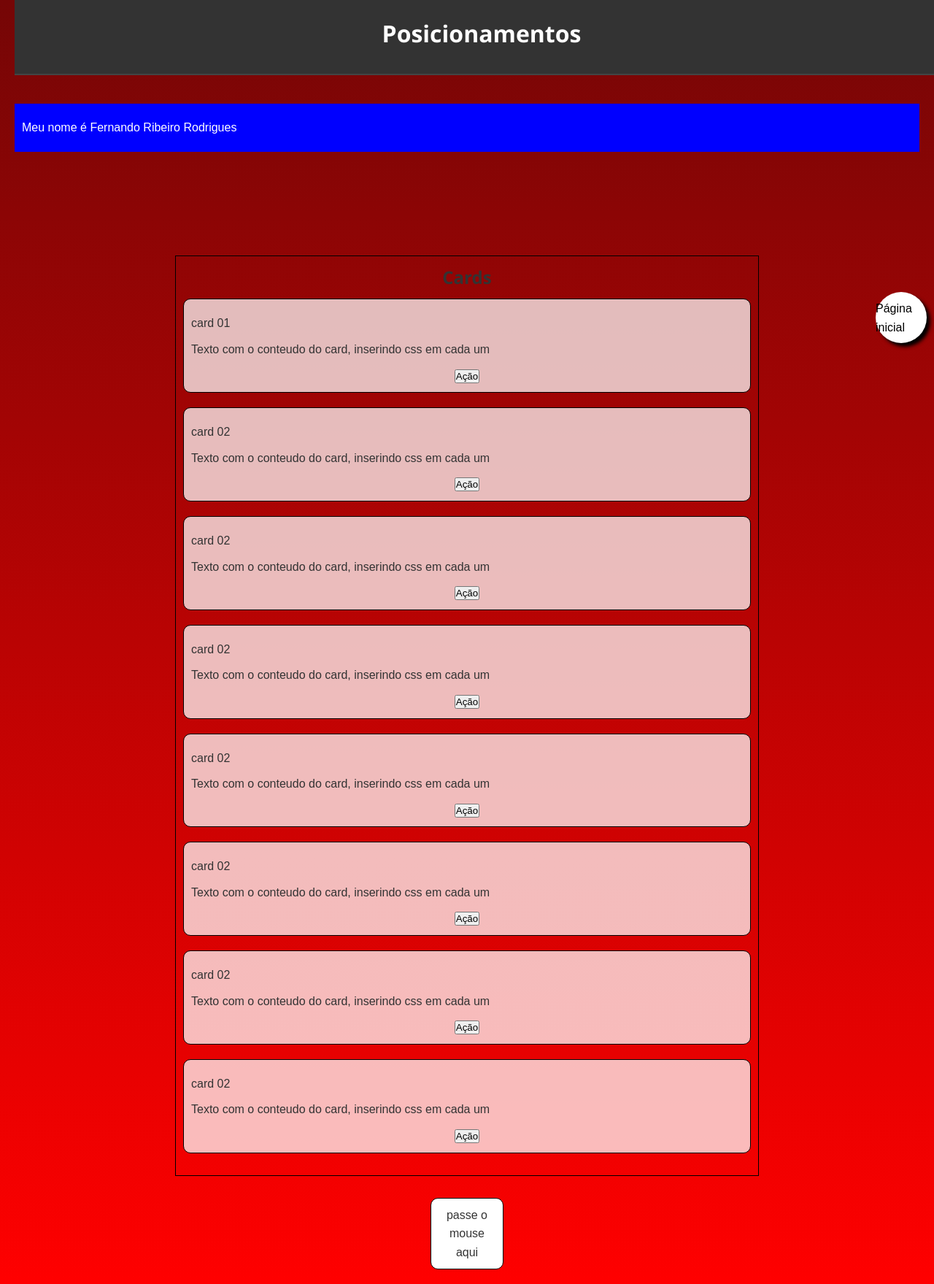
After one commit to fernandodevpythonn/aula01-mod02, a Flask app: page /positions in a window 1280 px wide. The commit adds this page. Shown: the whole page at 73% size. Run offline with Flask 3, Linux system fonts and the light colour scheme.

Commit message:
feat: finaliza exercicio01

```diff
--- a/exercicio01/controllers/html_basico_controller.py
+++ b/exercicio01/controllers/html_basico_controller.py
@@ -4,8 +4,11 @@ from flask import render_template
 class HtmlBasico(BaseController):
     def __init__(self,app):
         self.rotas = [
-            ('/','home',self.pagina_home)
+            ('/positions','positions',self.pagina_positions),
+            ('/','home',self.pagina_inicial)
         ]
         super().__init__(app)
-    def pagina_home(self):
+    def pagina_positions(self):
+        return render_template("positions.html")
+    def pagina_inicial(self):
         return render_template("home.html")
--- a/exercicio01/static/css/home.css
+++ b/exercicio01/static/css/home.css
@@ -1,20 +1,17 @@
 body{
-    background: linear-gradient(to right, red,rgb(255, 53, 53));
+    background: linear-gradient(to bottom, rgb(117, 6, 6),red);
     font-family: Arial, Helvetica, sans-serif;
     margin: 0;
     text-align: center;
-    padding: 0;
 }
 header{
     position: fixed;
     width: 100%;
     top: 0;
-    left: 0;
-    background-color: rgb(255, 255, 255);
+    background-color: rgba(145, 142, 142, 0.616);
     text-align: center;
-    padding: 10px;
     z-index: 1000;
-    margin-bottom: 20px;
+    color: white;
 }
 
 .card{
@@ -32,17 +29,84 @@ header{
 
 .cards-section{
     padding: 20px;
+    position: relative;
     margin: 30px auto;
     max-width: 800px;
     border: 1px solid black;
+    padding: 10px;
 }
 
 .banner-stick{
     position:sticky;
-    top: 60px;
+    top: 80px;
+    width: 100%;
     background-color: blue;
     color: white;
     font-family: Arial, Helvetica, sans-serif;
     padding: 10px;
     z-index: 500;
 }
+
+.banner-section{
+    display: flex;
+    justify-content: center;
+    align-items: center;
+
+    height: 300px;
+    padding-top: 10px;
+}
+.botao{
+    position: fixed;
+    background-color: white;
+    width: 70px;
+    height: 70px;
+    border-radius: 50%;
+    right: 10px;
+    top: 400px;
+    z-index: 1000;
+    box-shadow: 5px 5px 5px black;
+}
+.botao > p >  a{
+    text-decoration: none;
+    color: black;
+    font-family: Arial, Helvetica, sans-serif;
+}
+.botao:hover{
+    background-color: gray;
+    cursor: pointer;
+}
+.tooltipe{
+    visibility: hidden;
+    width: 100px;
+    position: absolute;
+    bottom: 125%;
+    left: 50%;
+    transform: translateX(-50%);
+    opacity: 0;
+    z-index: 100;
+    transition: opacity 0.3s;
+}
+.container-tooltipe{
+    position: relative;
+    display: inline-block;
+    border: 1px solid black;
+    width: 100px;
+    margin: auto;
+    cursor: pointer;
+    padding: 10px;
+    background-color: white;
+    border-radius: 10px;
+}
+.container-tooltipe:hover{
+    background-color: gray;
+
+}
+
+.container-tooltipe:hover .tooltipe{
+    visibility: visible;
+    opacity: 1;
+    background-color: white;
+    padding: 10px;
+    border-radius: 10px;
+    width: 200px;
+}
--- /dev/null
+++ b/exercicio01/templates/positions.html
@@ -0,0 +1,75 @@
+<!DOCTYPE html>
+<html lang="en">
+<head>
+    <meta charset="UTF-8">
+    <meta name="viewport" content="width=device-width, initial-scale=1.0">
+    <title>Posicionamentos em CSS</title>
+    <link rel="stylesheet" href="../static/css/home.css">
+    <link rel="stylesheet" href="../static/css/global.css">
+</head>
+<body>
+     <header>
+        <h1>Posicionamentos</h1>
+    </header>
+
+
+    <main>
+        <section class="banner-section">
+            <div class="banner-stick">
+                <p>Meu nome é Fernando Ribeiro Rodrigues</p>
+            </div>
+             </section>
+        <section class="cards-section">
+            <div class="botao">
+                <p><a href="/">Página inicial</a></p>
+            </div>
+            <h1>Cards</h1>
+            <div class="card">
+                <p>card 01</p>
+                <p>Texto com o conteudo do card, inserindo css em cada um</p>
+                <button class="card-btn">Ação</button>
+            </div>
+            <div class="card">
+                <p>card 02</p>
+                <p>Texto com o conteudo do card, inserindo css em cada um</p>
+                <button class="card-btn">Ação</button>
+            </div>
+            <div class="card">
+                <p>card 02</p>
+                <p>Texto com o conteudo do card, inserindo css em cada um</p>
+                <button class="card-btn">Ação</button>
+            </div>
+            <div class="card">
+                <p>card 02</p>
+                <p>Texto com o conteudo do card, inserindo css em cada um</p>
+                <button class="card-btn">Ação</button>
+            </div>
+            <div class="card">
+                <p>card 02</p>
+                <p>Texto com o conteudo do card, inserindo css em cada um</p>
+                <button class="card-btn">Ação</button>
+            </div>
+            <div class="card">
+                <p>card 02</p>
+                <p>Texto com o conteudo do card, inserindo css em cada um</p>
+                <button class="card-btn">Ação</button>
+            </div>
+            <div class="card">
+                <p>card 02</p>
+                <p>Texto com o conteudo do card, inserindo css em cada um</p>
+                <button class="card-btn">Ação</button>
+            </div>
+            <div class="card">
+                <p>card 02</p>
+                <p>Texto com o conteudo do card, inserindo css em cada um</p>
+                <button class="card-btn">Ação</button>
+            </div>
+        </section>
+        <div class="container-tooltipe">
+            passe o mouse aqui
+            <span class="tooltipe">Tooltipe criado para a lista de exercicios 05</span>
+        </div>
+    </main>
+
+</body>
+</html>
```
Also changed, not shown: exercicio01/templates/home.html (+7 -52 lines).
